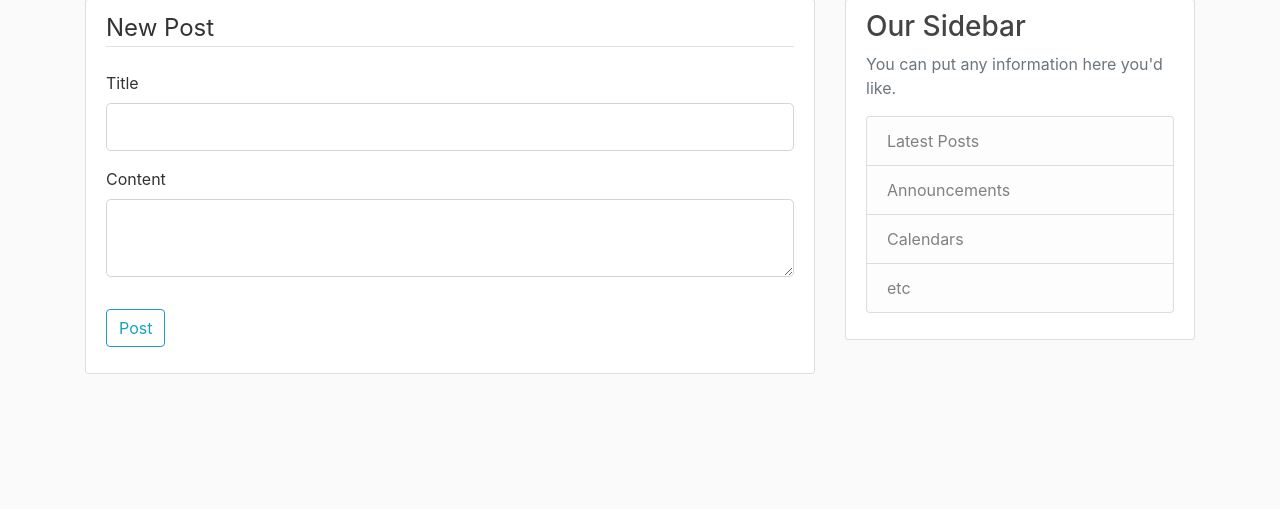
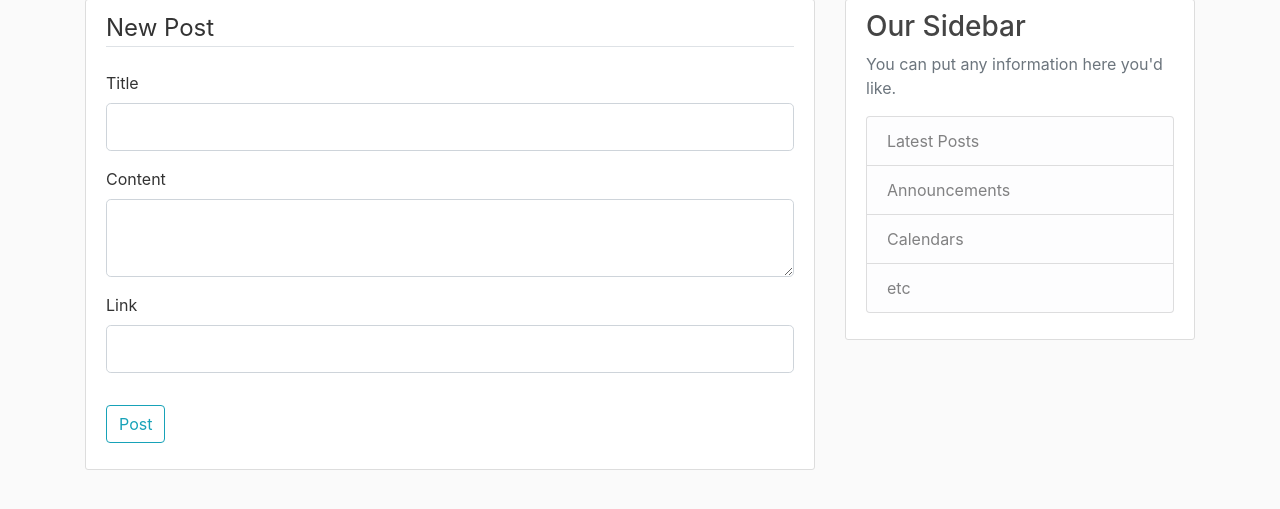
Before and after one commit to Shona2826/Flask_blog, a Flask app: page /post/new in a window 1280 px wide. Shown: the part 81-590 px from the top of the page. Run offline with Flask 2, Linux system fonts and the light colour scheme; a user stored in the database is signed in; some libraries are stand-ins or nearby versions.

Commit message:
Added files

```diff
--- a/flaskblog/posts/forms.py
+++ b/flaskblog/posts/forms.py
@@ -1,9 +1,10 @@
 from flask_wtf import FlaskForm
 from wtforms import StringField, SubmitField, TextAreaField
-from wtforms.validators import DataRequired
+from wtforms.validators import DataRequired,URL
 
 
 class PostForm(FlaskForm):
     title = StringField('Title', validators=[DataRequired()])
     content = TextAreaField('Content', validators=[DataRequired()])
+    link = StringField('Link',validators=[URL()])
     submit = SubmitField('Post')
--- a/flaskblog/templates/create_post.html
+++ b/flaskblog/templates/create_post.html
@@ -31,6 +31,19 @@
                     {{ form.content(class="form-control form-control-lg") }}
                 {% endif %}
             </div>
+            <div class="form-group">
+                {{ form.link.label(class="form-control-label") }}
+                {% if form.link.errors %}
+                    {{ form.link(class="form-control form-control-lg is-invalid") }}
+                    <div class="invalid-feedback">
+                        {% for error in form.link.errors %}
+                            <span>{{ error }}</span>
+                        {% endfor %}
+                    </div>
+                {% else %}
+                    {{ form.link(class="form-control form-control-lg") }}
+                {% endif %}
+            </div>
         </fieldset>
         <div class="form-group">
             {{ form.submit(class="btn btn-outline-info") }}
```
Also changed, not shown: requirements.txt (added, +270 -0 lines), flaskblog/site.db, run.py (line endings or trailing spaces), 1 other file.
